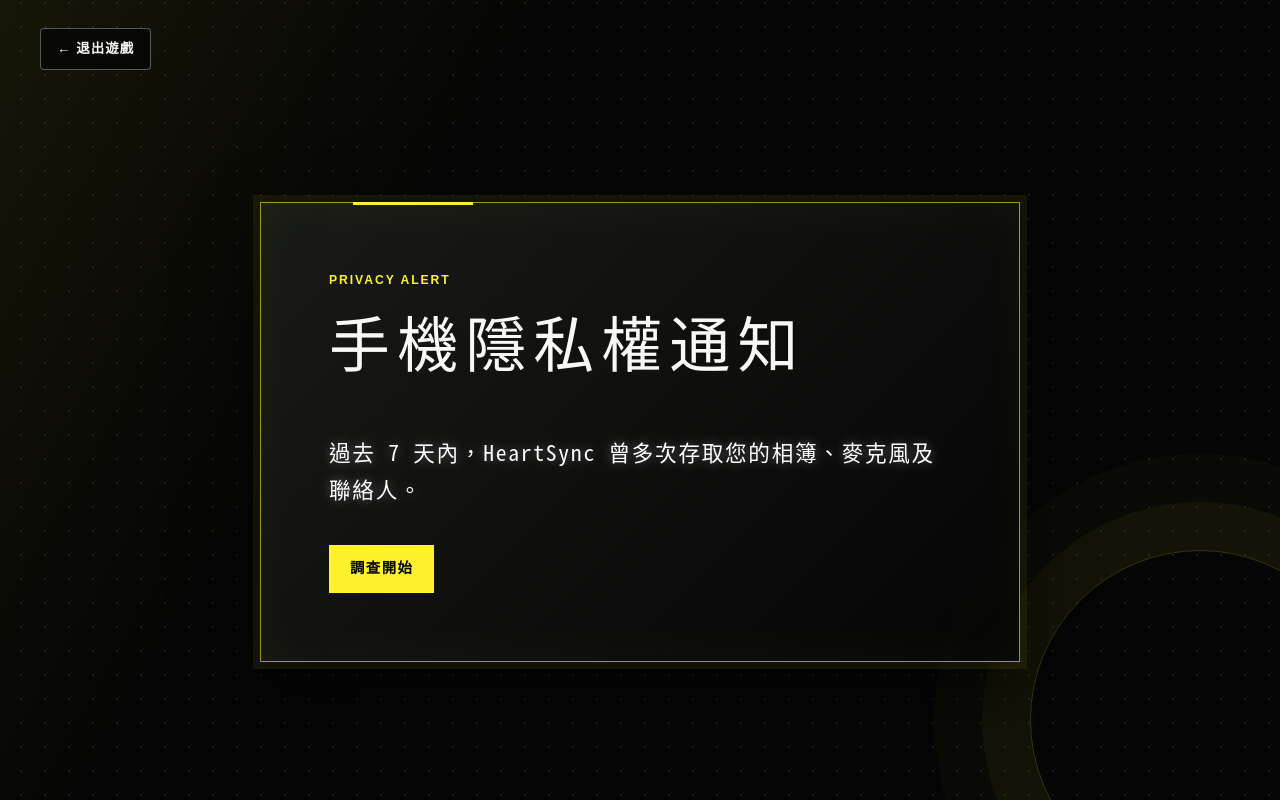
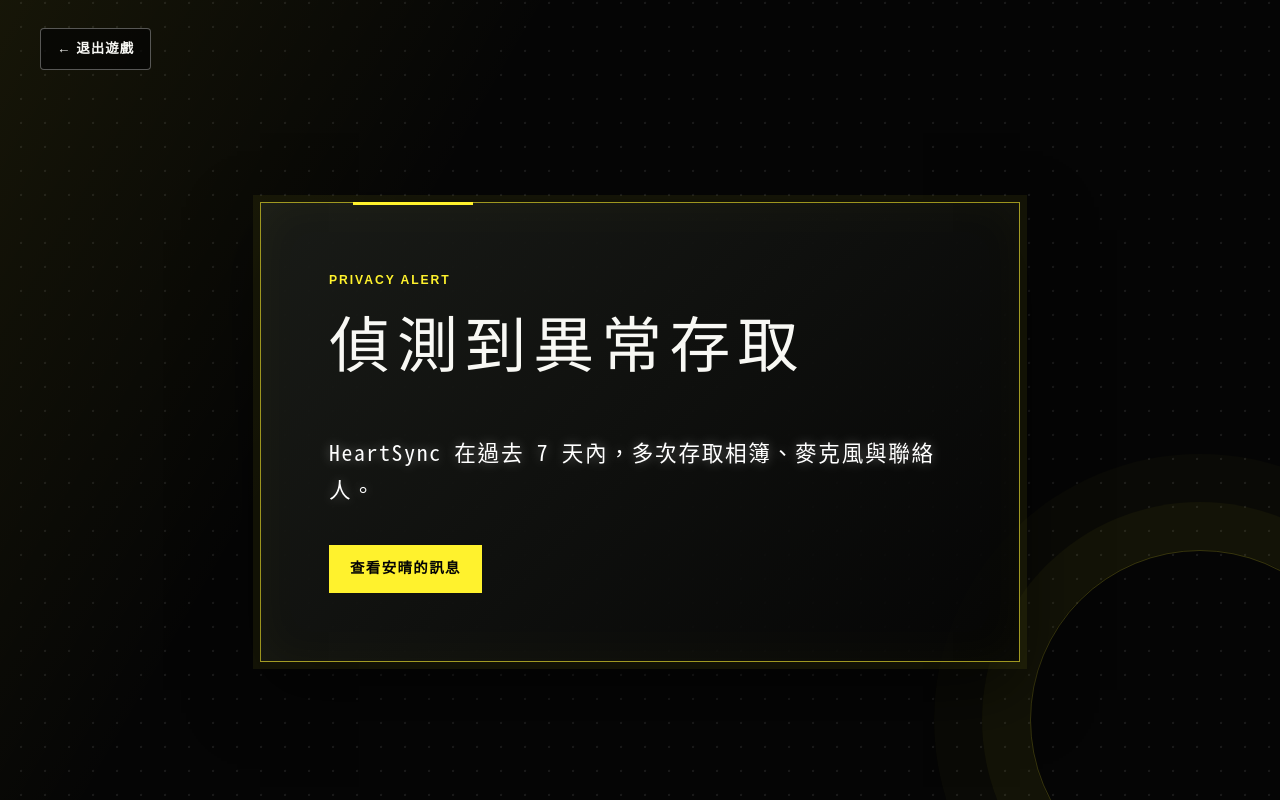
Before and after one commit to redfish-27182/hackson-Ctrl-Create, a React (Vite) app in the folder frontend/: page /cybersecurity-game in a window 1280 px wide. Built offline with nearby package versions, Linux system fonts and the light colour scheme; no server answers; a web font is replaced by a local one.

Commit message:
Update Game.jsx

```diff
--- a/frontend/src/game/Game.jsx
+++ b/frontend/src/game/Game.jsx
@@ -6,8 +6,8 @@
 import './Game.css';
 
 const PROLOGUE = [
-    '過去 7 天內，HeartSync 曾多次存取您的相簿、麥克風及聯絡人。',
-];
+    'HeartSync 在過去 7 天內，多次存取相簿、麥克風與聯絡人。',
+];;
 function CybersecurityGame() {
     const [isPrologueComplete, setIsPrologueComplete] = useState(false);
     const [hasStarted, setHasStarted] = useState(false);
@@ -21,7 +21,7 @@
             {!hasStarted ? (
                 <section className="game-prologue" aria-labelledby="prologue-title">
                   <p className="game-prologue__eyebrow">PRIVACY ALERT</p>
-<h1 id="prologue-title">手機隱私權通知</h1>
+<h1 id="prologue-title">偵測到異常存取</h1>
                     <PixelTypewriter
                         paragraphs={PROLOGUE}
                         onComplete={() => setIsPrologueComplete(true)}
@@ -35,7 +35,7 @@
                                 setNarrationStage('phone-intro');
                             }}
                         >
-                            調查開始
+                           查看安晴的訊息
                         </button>
                     )}
                 </section>
```
